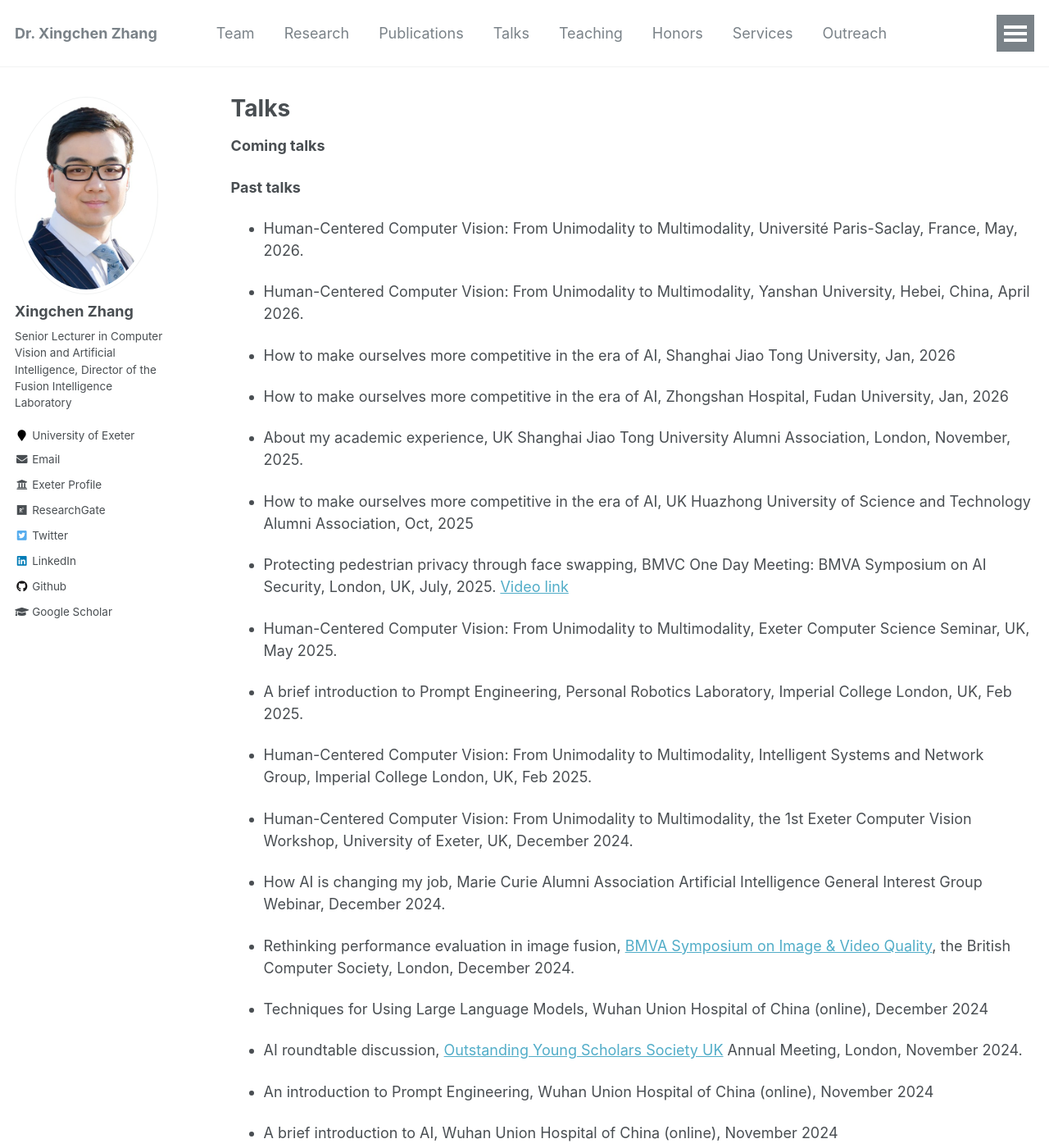
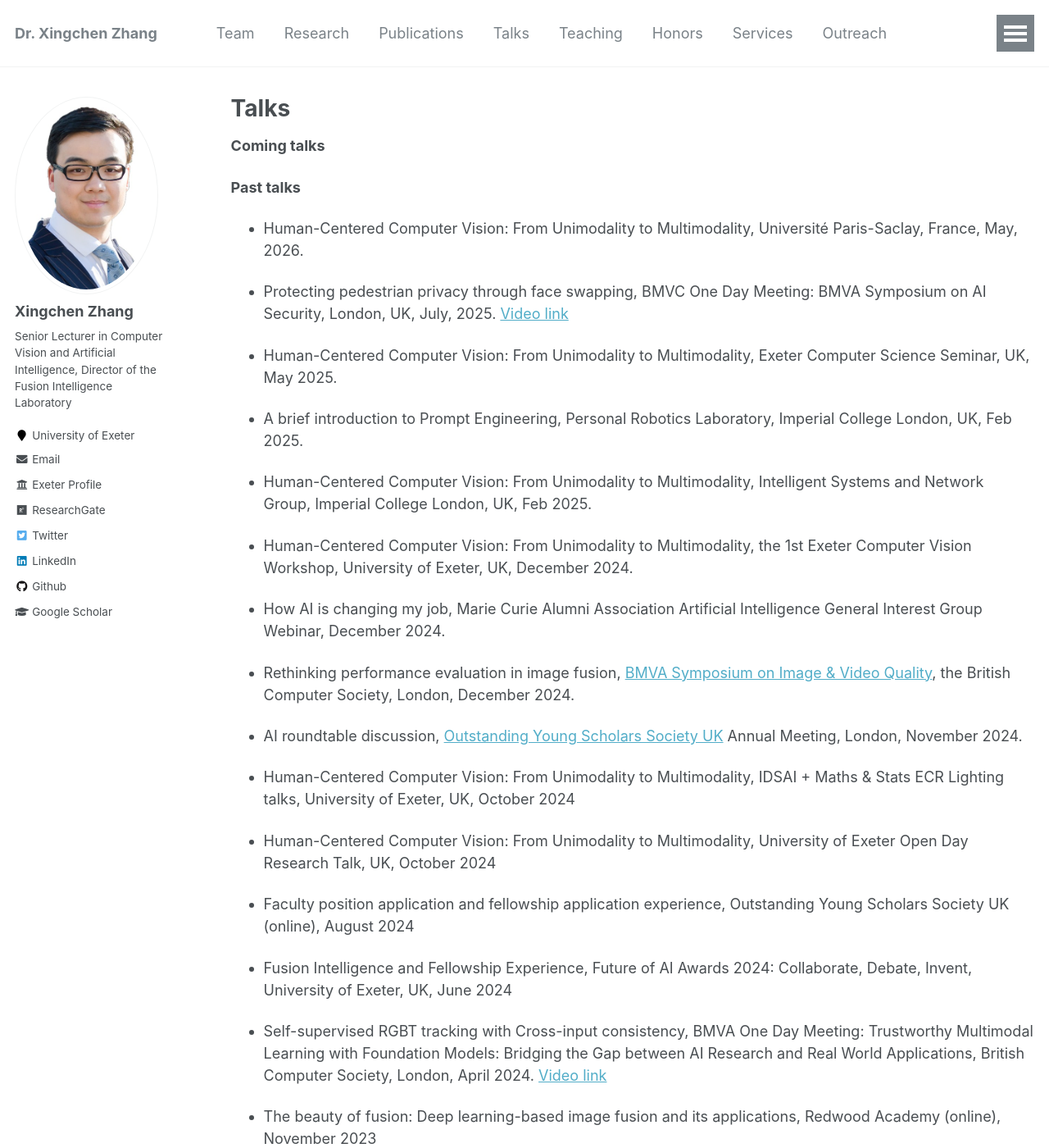
Before and after one commit to xingchenzhang/xingchenzhang.github.io, a Jekyll site: the page built from _pages/talks.md, in a window 1280 px wide and 1400 px high. Shown: the whole window at 82% size. Built offline with Jekyll 4.4.1, drawn with Linux system fonts in a browser that asks for light colours; some of the changed text lies outside the part shown.

Commit message:
update selected talks

```diff
--- a/_pages/talks.md
+++ b/_pages/talks.md
@@ -10,16 +10,6 @@ author_profile: true
 **Past talks**
 
 - Human-Centered Computer Vision: From Unimodality to Multimodality, Université Paris-Saclay, France, May, 2026.
-
-- Human-Centered Computer Vision: From Unimodality to Multimodality, Yanshan University, Hebei, China, April 2026.
-
-- How to make ourselves more competitive in the era of AI, Shanghai Jiao Tong University, Jan, 2026
-
-- How to make ourselves more competitive in the era of AI, Zhongshan Hospital, Fudan University, Jan, 2026
-
-- About my academic experience, UK Shanghai Jiao Tong University Alumni Association, London, November, 2025.
-
-- How to make ourselves more competitive in the era of AI, UK Huazhong University of Science and Technology Alumni Association, Oct, 2025
 
 - Protecting pedestrian privacy through face swapping, BMVC One Day Meeting: BMVA Symposium on AI Security, London, UK, July, 2025. [Video link](https://www.youtube.com/watch?v=yoYM1pnDGXM&list=PLW8VWHVjepIszQtfq1N0UPfwVYwSxAgYL&index=4)
 
@@ -35,13 +25,7 @@ author_profile: true
 
 - Rethinking performance evaluation in image fusion, [BMVA Symposium on Image & Video Quality](https://www.bmva.org/meetings/24-12-11-ImageandVideoQualityAssessment.html), the British Computer Society, London, December 2024.
 
-- Techniques for Using Large Language Models, Wuhan Union Hospital of China (online), December 2024
-
 - AI roundtable discussion, [Outstanding Young Scholars Society UK](https://www.oyss.org.uk/) Annual Meeting, London, November 2024.
-
-- An introduction to Prompt Engineering, Wuhan Union Hospital of China (online), November 2024
-
-- A brief introduction to AI, Wuhan Union Hospital of China (online), November 2024
 
 - Human-Centered Computer Vision: From Unimodality to Multimodality, IDSAI + Maths & Stats ECR Lighting talks, University of Exeter, UK, October 2024
 
@@ -54,9 +38,3 @@ author_profile: true
 - Self-supervised RGBT tracking with Cross-input consistency, BMVA One Day Meeting: Trustworthy Multimodal Learning with Foundation Models: Bridging the Gap between AI Research and Real World Applications, British Computer Society, London, April 2024. [Video link](https://www.youtube.com/watch?v=PnUwBPaMKIo)
 
 - The beauty of fusion: Deep learning-based image fusion and its applications, Redwood Academy (online), November 2023
-
-- The beauty of fusion: Deep learning-based image fusion and its applications, China Agricultural University (online), November 2022
-
-- A talk about Jin Yong, School of Aeronautics and Astronautics, Shanghai Jiao Tong University, Shanghai, China, October 2018
-
-- Shape optimization based on adjoint method and automatic differentiation. School of Automation, Huazhong University of Science and Technology, Wuhan, China, 2017
```
